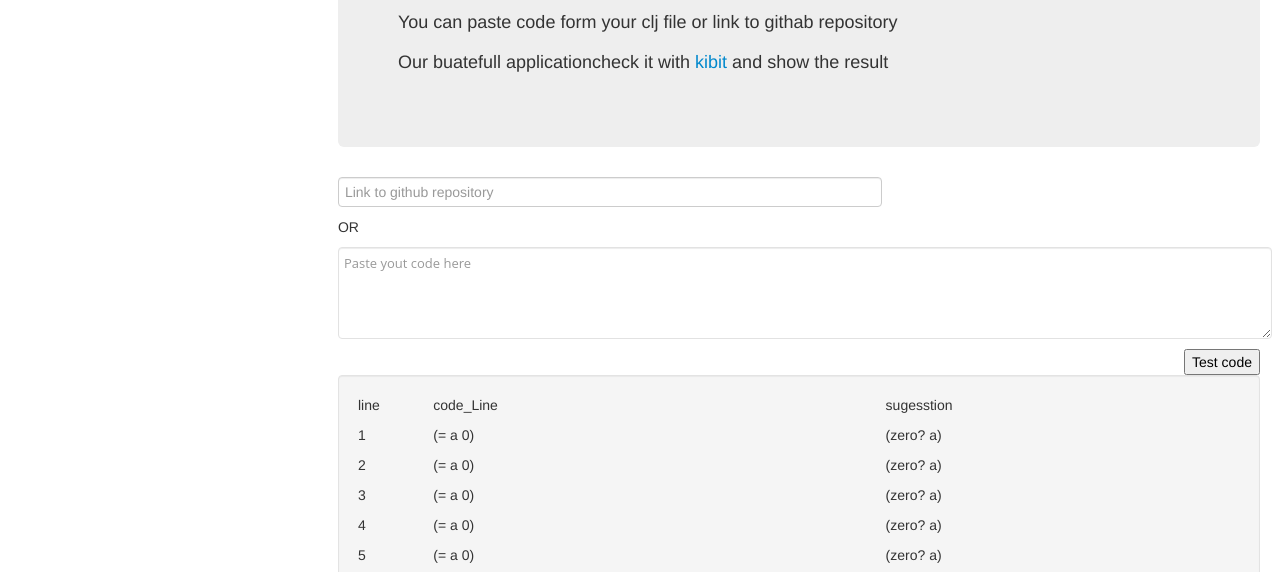
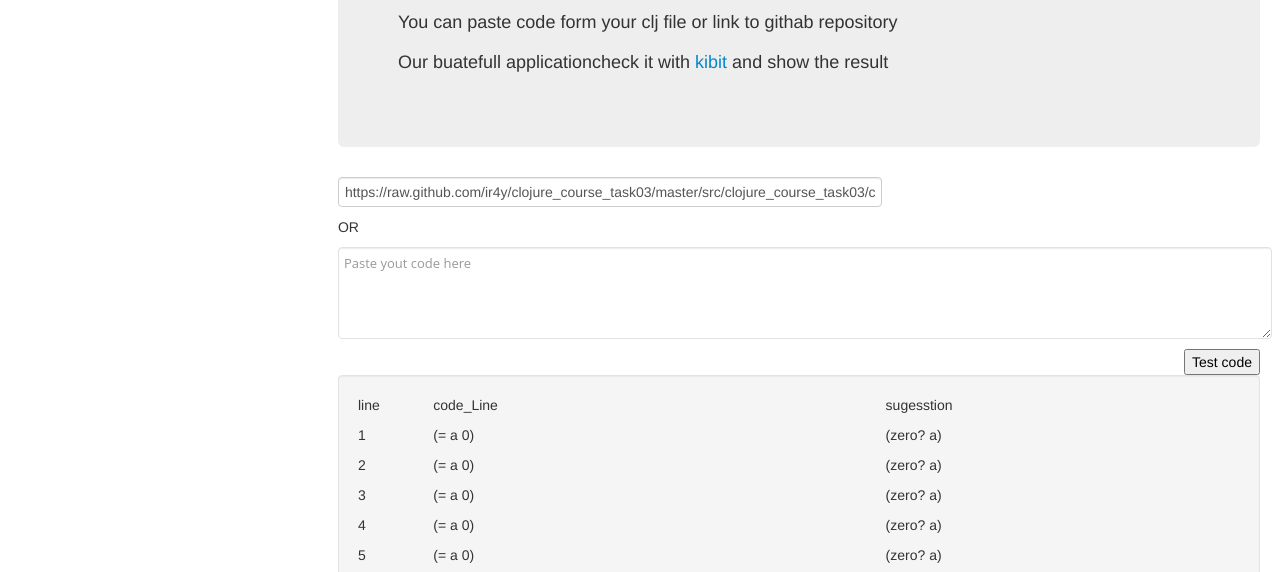
Before and after one commit to ir4y/clojure-climate, a plain HTML site: page resources/public/index.html in a window 1280 px wide. Shown: the part 223-795 px from the top of the page. Drawn offline with Linux system fonts and the light colour scheme.

Commit message:
Implement check by link, raw output

```diff
--- a/resources/public/index.html
+++ b/resources/public/index.html
@@ -90,7 +90,7 @@
 	  <div class="row-fluid" id="test_code_form">
 		  <form class="code-form" method="POST">
 		<fieldset>
-		      <input class="input-xxlarge" type="text" name="github_link" placeholder="Link to github repository">
+		      <input class="input-xxlarge" type="text" name="github_link" placeholder="Link to github repository" value="https://raw.github.com/ir4y/clojure_course_task03/master/src/clojure_course_task03/core.clj">
 		</fieldset>
 		      <p>OR</p>
 		<fieldset>
```
Also changed, not shown: 3 other files.
